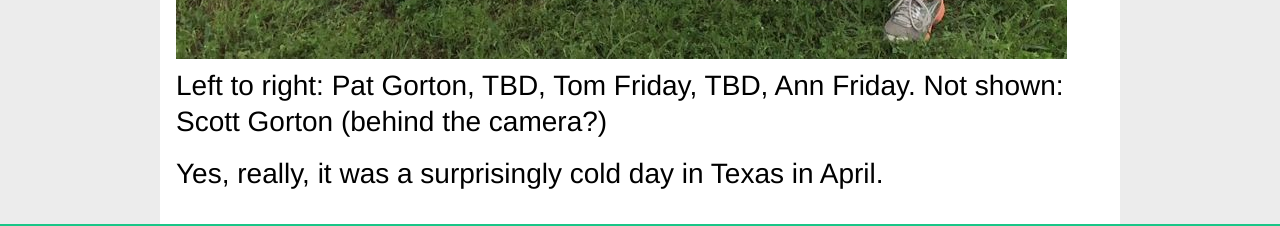
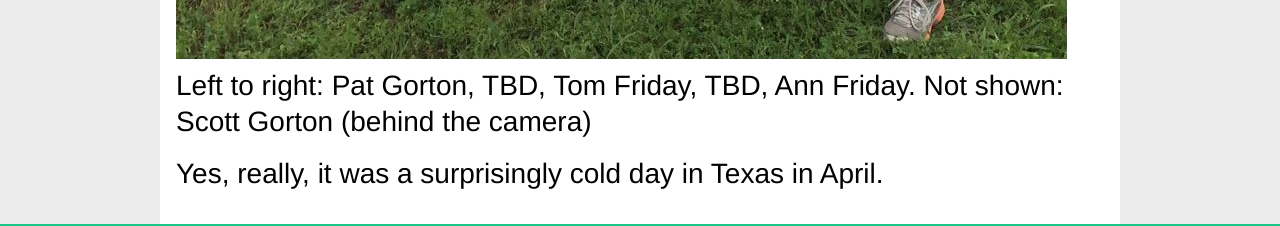
Before and after one commit to friendsoftheparkofwindcresttexas/friendsoftheparkofwindcresttexas.github.io, a Jekyll site: the page built from _posts/2014-11-01-project-milkweed_planting.md, in a window 1280 px wide. Shown: the part 1909-2135 px from the top of the page. Built offline with Jekyll 4.4.1, drawn with Linux system fonts in a browser that asks for light colours; nearby versions of some CDN libraries.

Commit message:
tiny edit, missed first time

```diff
--- a/_posts/2014-11-01-project-milkweed_planting.md
+++ b/_posts/2014-11-01-project-milkweed_planting.md
@@ -16,6 +16,6 @@ Next two photos are of the planting near Takas Park on April 4, 2015.
 ![Overview of the project](/images/milkweed gardens/milkweed planting, Takas Park, 1, low res.jpg)
 ![pond near Takas Park](/images/milkweed gardens/milkweed planting, FOTP volunteers, Takas Park, 1, low res.jpg)
 Left to right: Pat Gorton, TBD, Tom Friday, TBD, Ann Friday.
-Not shown: Scott Gorton (behind the camera?)
+Not shown: Scott Gorton (behind the camera)
 
 Yes, really, it was a surprisingly cold day in Texas in April.
```
